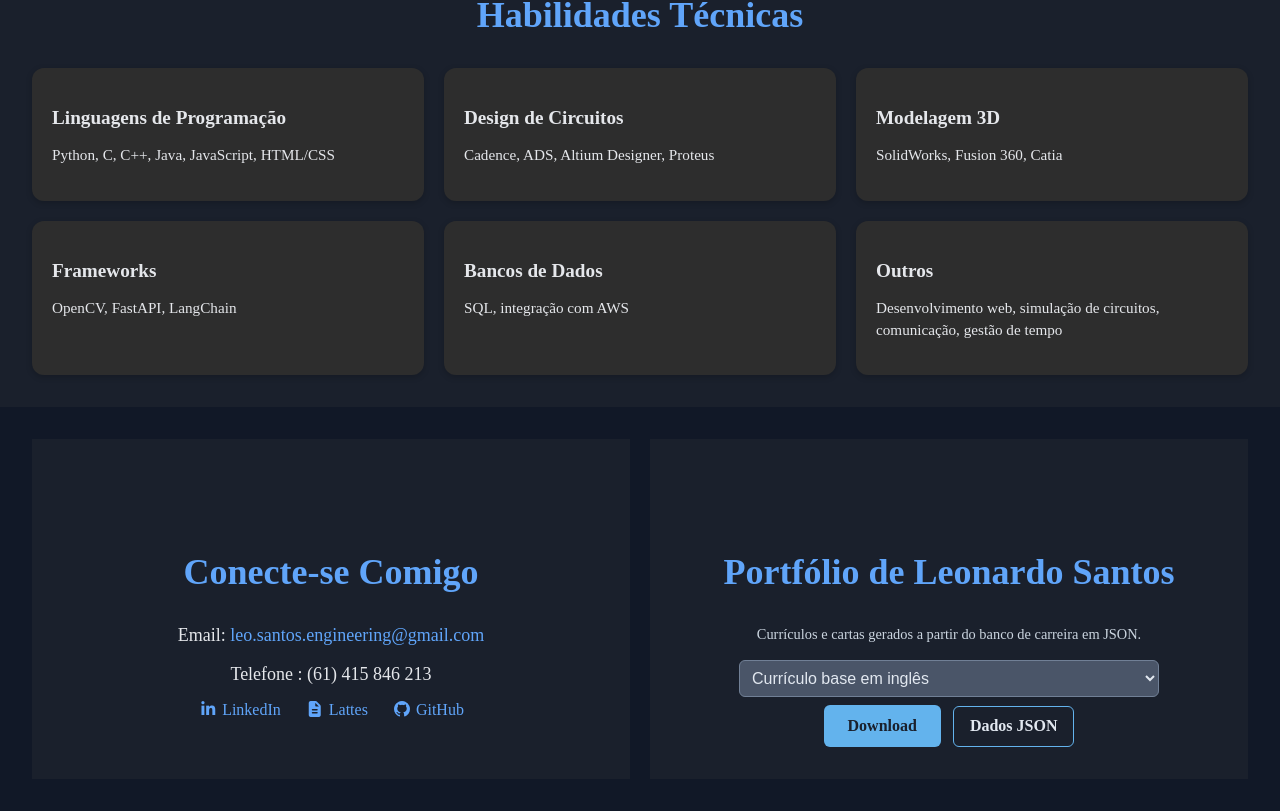
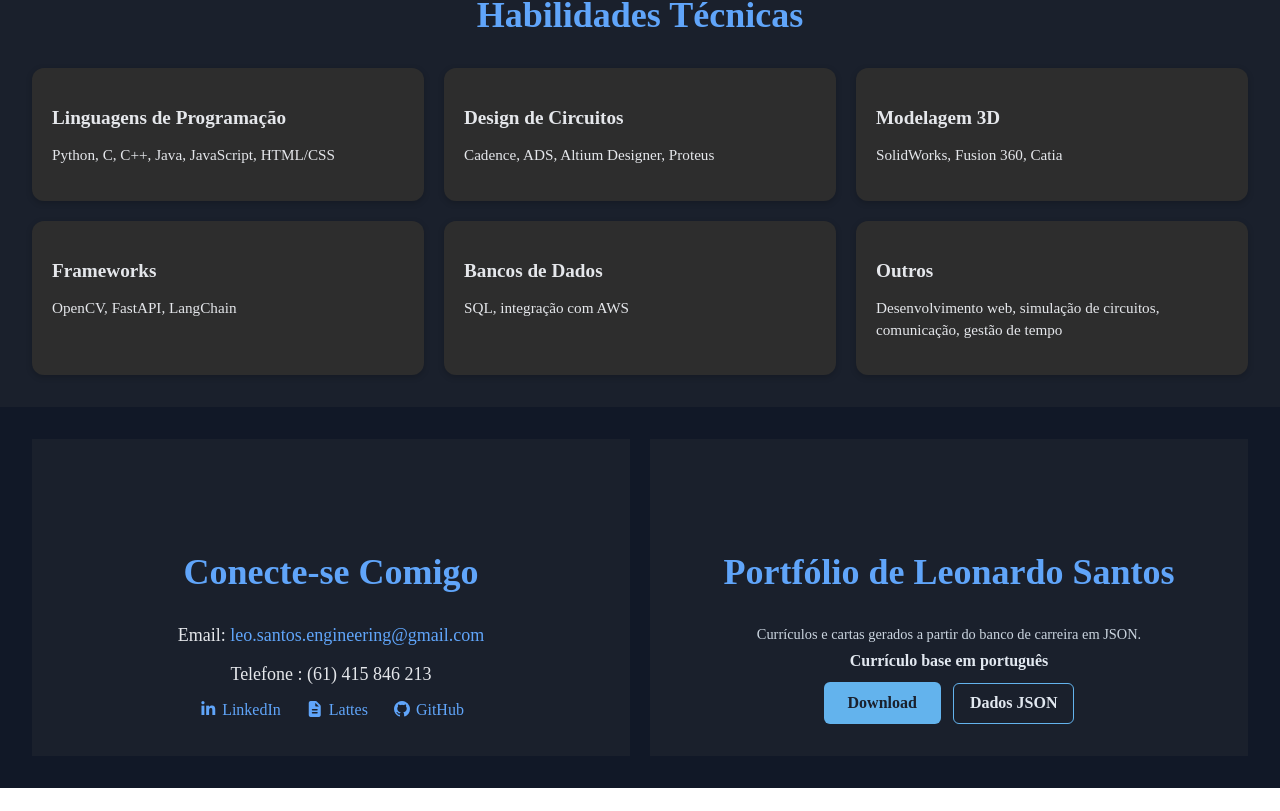
Before and after one commit to Je-Leo-AS/je-leo-as.github.io, a Vue app: page / in a window 1280 px wide. Shown: the part 1603-2414 px from the top of the page. After the commit the page ends 2391 px from the top, so only its background shows below. Built offline with nearby package versions, Linux system fonts and the light colour scheme.

Commit message:
Download resume matching page language

```diff
--- a/src/assets/main.css
+++ b/src/assets/main.css
@@ -384,6 +384,13 @@ html, body {
     line-height: 1.35;
 }
 
+.resume-current {
+    margin: 0.2rem auto 0.75rem;
+    max-width: 420px;
+    color: #e2e8f0;
+    font-weight: 600;
+}
+
 .resume-actions {
     display: flex;
     justify-content: center;
--- a/src/components/AppFooter.vue
+++ b/src/components/AppFooter.vue
@@ -24,11 +24,7 @@
       <section class="section">
         <h2 class="resume-title">{{ t('portifolio_title') }}</h2>
         <p class="resume-helper">{{ t('resume_helper') }}</p>
-        <select v-model="selectedResumeId" class="resume-select">
-          <option v-for="resume in resumeItems" :key="resume.id" :value="resume.id">
-            {{ resumeLabel(resume) }}
-          </option>
-        </select>
+        <p class="resume-current">{{ currentResumeLabel }}</p>
         <div class="resume-actions">
           <a :href="resumeUrl" download class="resume-download-button">{{ t('resume_download') }}</a>
           <a href="/career-db/resume_catalog.json" target="_blank" class="resume-data-link">{{ t('career_data') }}</a>
@@ -51,33 +47,50 @@ const githubUrl = process.env.VUE_APP_GITHUB_URL
 
 const fallbackResumes = [
   {
-    id: 'official-en',
+    id: 'base-en',
+    kind: 'base-cv',
+    language: 'en',
     label: {
-      pt: 'Currículo oficial em inglês',
-      en: 'Official resume in English',
-      es: 'Currículum oficial en inglés',
+      pt: 'Currículo base em inglês',
+      en: 'Base CV in English',
+      es: 'Currículum base en inglés',
     },
-    url: 'https://github.com/Je-Leo-AS/Curriculo/raw/refs/heads/EN/main.pdf',
+    url: '/resumes/base-en.pdf',
   },
   {
-    id: 'official-pt',
+    id: 'base-pt-BR',
+    kind: 'base-cv',
+    language: 'pt-BR',
     label: {
-      pt: 'Currículo oficial em português',
-      en: 'Official resume in Portuguese',
-      es: 'Currículum oficial en portugués',
+      pt: 'Currículo base em português',
+      en: 'Base CV in Portuguese',
+      es: 'Currículum base en portugués',
     },
-    url: 'https://github.com/Je-Leo-AS/Curriculo/raw/refs/heads/PT-BR/main.pdf',
+    url: '/resumes/base-pt-BR.pdf',
   },
 ]
 
 const resumeItems = ref(fallbackResumes)
-const selectedResumeId = ref('official-en')
+
+const localeToResumeLanguage = computed(() => {
+  if (locale.value === 'pt') return 'pt-BR'
+  if (locale.value === 'en') return 'en'
+  return 'en'
+})
 
 const selectedResume = computed(() => {
-  return resumeItems.value.find((resume) => resume.id === selectedResumeId.value) || resumeItems.value[0]
+  const baseResumes = resumeItems.value.filter((resume) => resume.kind === 'base-cv')
+  return (
+    baseResumes.find((resume) => resume.language === localeToResumeLanguage.value) ||
+    baseResumes.find((resume) => resume.language === 'en') ||
+    baseResumes[0] ||
+    fallbackResumes[0]
+  )
 })
 
 const resumeUrl = computed(() => selectedResume.value?.url || fallbackResumes[0].url)
+
+const currentResumeLabel = computed(() => resumeLabel(selectedResume.value))
 
 function resumeLabel(resume) {
   const language = locale.value || 'pt'
@@ -91,7 +104,6 @@ onMounted(async () => {
     const catalog = await response.json()
     if (Array.isArray(catalog.items) && catalog.items.length > 0) {
       resumeItems.value = catalog.items
-      selectedResumeId.value = catalog.default || catalog.items[0].id
     }
   } catch (error) {
     console.warn('Could not load resume catalog', error)
```
